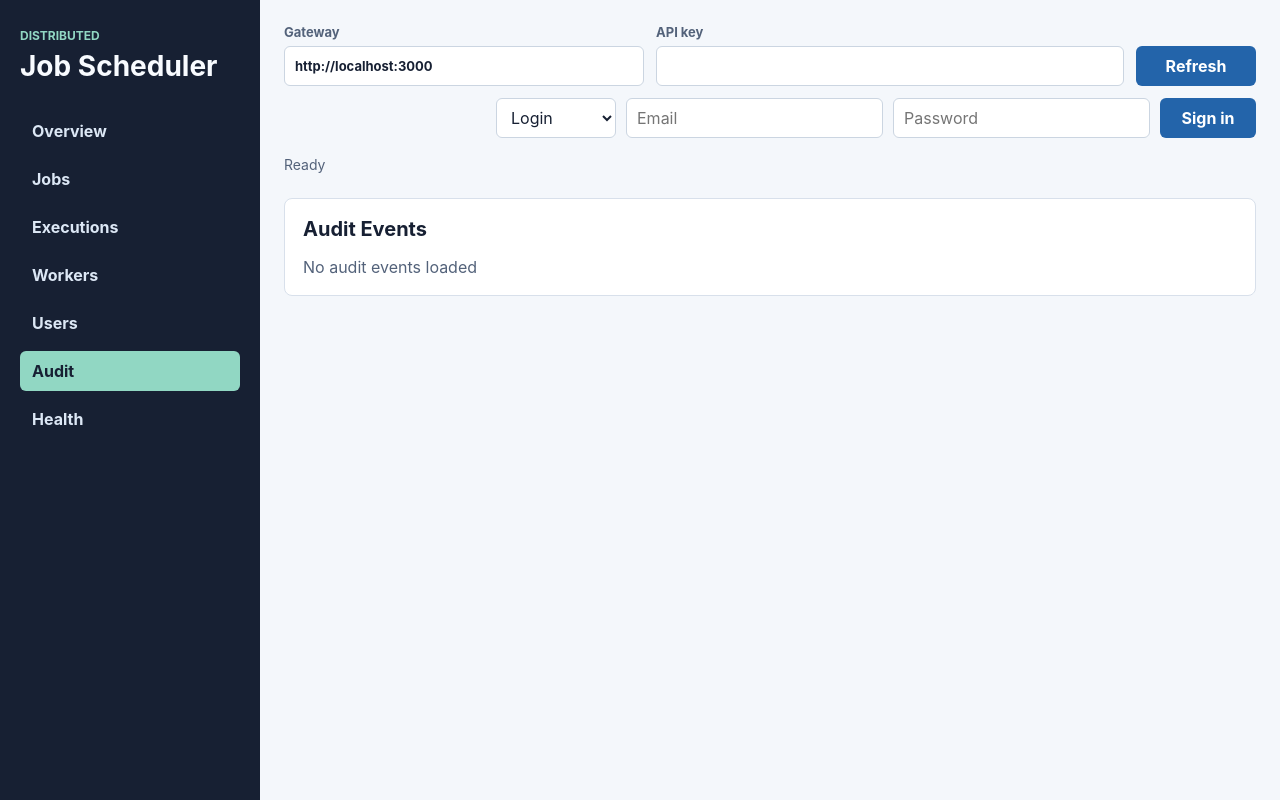
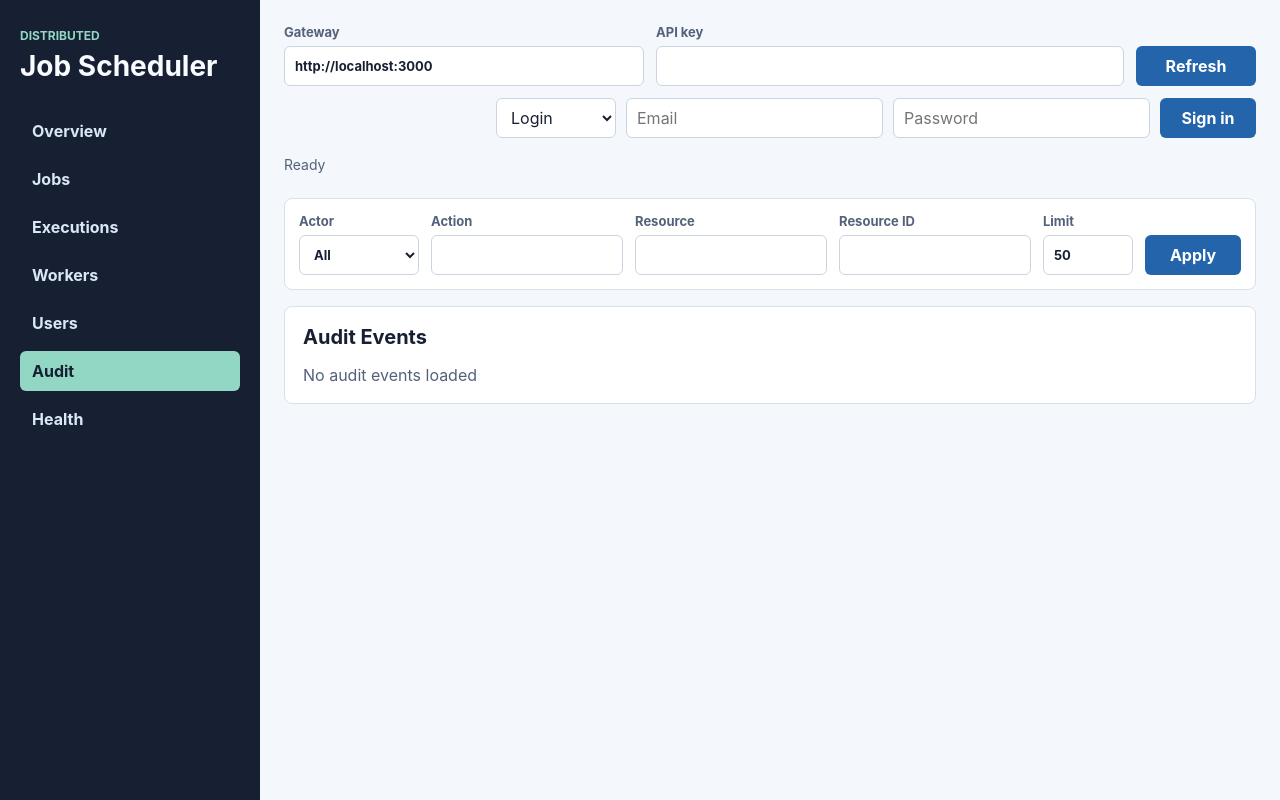
Before and after one commit to ErenKarakus1/Distributed-Job-Scheduling-Platform, a React (Vite) app in the folder frontend/dashboard/: page / in a window 1280 px wide. Both pictures are taken after a click on the button "Audit". Built offline with nearby package versions, Linux system fonts and the light colour scheme.

Commit message:
feat: add dashboard audit filters

```diff
--- a/frontend/dashboard/src/main.tsx
+++ b/frontend/dashboard/src/main.tsx
@@ -64,6 +64,13 @@ function App() {
   const [workers, setWorkers] = React.useState<unknown[]>([]);
   const [users, setUsers] = React.useState<AuthUser[]>([]);
   const [auditEvents, setAuditEvents] = React.useState<AuditEvent[]>([]);
+  const [auditFilters, setAuditFilters] = React.useState({
+    actorType: "",
+    action: "",
+    resourceType: "",
+    resourceId: "",
+    limit: 50,
+  });
   const [metrics, setMetrics] = React.useState<Record<string, unknown>>({});
   const [health, setHealth] = React.useState<Record<string, unknown>>({});
   const [activeView, setActiveView] = React.useState<"overview" | "jobs" | "executions" | "workers" | "users" | "audit" | "health">("overview");
@@ -185,7 +192,16 @@ function App() {
 
   async function refreshAuditEvents() {
     setMessage("Loading audit events");
-    const body = await request<{ data: AuditEvent[] }>("/api/audit-events?limit=50");
+    const params = new URLSearchParams({
+      limit: String(auditFilters.limit),
+    });
+
+    if (auditFilters.actorType) params.set("actorType", auditFilters.actorType);
+    if (auditFilters.action) params.set("action", auditFilters.action);
+    if (auditFilters.resourceType) params.set("resourceType", auditFilters.resourceType);
+    if (auditFilters.resourceId) params.set("resourceId", auditFilters.resourceId);
+
+    const body = await request<{ data: AuditEvent[] }>(`/api/audit-events?${params}`);
     setAuditEvents(body.data);
     setMessage(`Loaded ${body.data.length} audit event(s)`);
   }
@@ -575,7 +591,44 @@ function App() {
 
         {activeView === "users" && <UserPanel rows={users} onRoleChange={updateUserRole} />}
 
-        {activeView === "audit" && <AuditPanel rows={auditEvents} />}
+        {activeView === "audit" && (
+          <>
+            <section className="audit-filter-bar">
+              <label>
+                Actor
+                <select value={auditFilters.actorType} onChange={(event) => setAuditFilters({ ...auditFilters, actorType: event.target.value })}>
+                  <option value="">All</option>
+                  <option value="USER">User</option>
+                  <option value="API_KEY">API key</option>
+                </select>
+              </label>
+              <label>
+                Action
+                <input value={auditFilters.action} onChange={(event) => setAuditFilters({ ...auditFilters, action: event.target.value })} />
+              </label>
+              <label>
+                Resource
+                <input value={auditFilters.resourceType} onChange={(event) => setAuditFilters({ ...auditFilters, resourceType: event.target.value })} />
+              </label>
+              <label>
+                Resource ID
+                <input value={auditFilters.resourceId} onChange={(event) => setAuditFilters({ ...auditFilters, resourceId: event.target.value })} />
+              </label>
+              <label>
+                Limit
+                <input
+                  type="number"
+                  min="1"
+                  max="100"
+                  value={auditFilters.limit}
+                  onChange={(event) => setAuditFilters({ ...auditFilters, limit: Number(event.target.value) })}
+                />
+              </label>
+              <button onClick={() => void refreshAuditEvents()}>Apply</button>
+            </section>
+            <AuditPanel rows={auditEvents} />
+          </>
+        )}
 
         {activeView === "health" && (
           <section className="panel">
--- a/frontend/dashboard/src/styles.css
+++ b/frontend/dashboard/src/styles.css
@@ -240,6 +240,28 @@ textarea {
   font-weight: 700;
 }
 
+.audit-filter-bar {
+  display: grid;
+  grid-template-columns: 120px minmax(120px, 1fr) minmax(120px, 1fr) minmax(160px, 1fr) 90px 96px;
+  gap: 12px;
+  align-items: end;
+  margin-bottom: 16px;
+  padding: 14px;
+  border: 1px solid #d8e0eb;
+  border-radius: 8px;
+  background: #ffffff;
+}
+
+.audit-filter-bar button {
+  min-height: 40px;
+  border: 0;
+  border-radius: 6px;
+  color: #ffffff;
+  background: #2364aa;
+  cursor: pointer;
+  font-weight: 700;
+}
+
 .pager {
   display: flex;
   gap: 10px;
@@ -459,4 +481,8 @@ pre {
   .filter-bar {
     grid-template-columns: 1fr;
   }
+
+  .audit-filter-bar {
+    grid-template-columns: 1fr;
+  }
 }
```
